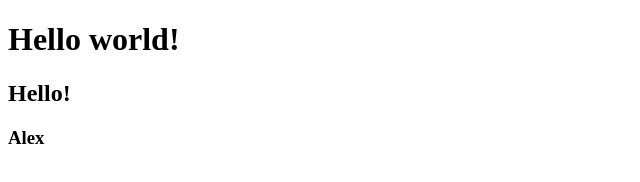
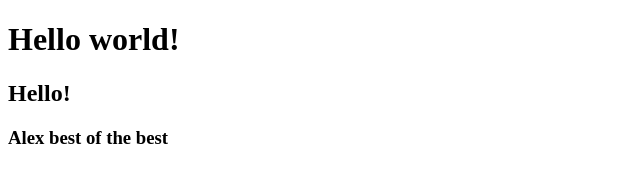
Before and after one commit to alexeyvtulkin/project_1, a plain HTML site: page index.html in a window 1280 px wide. Shown: the whole page, without its empty margins (0-640 px from the left). Drawn offline with Linux system fonts and the light colour scheme.

Commit message:
new commit

```diff
--- a/index.html
+++ b/index.html
@@ -10,7 +10,7 @@
 
 <h1>Hello world!</h1>
 <h2>Hello!</h2>
-<h3>Alex</h3>
+<h3>Alex best of the best</h3>
 
 </body>
 </html>
```
